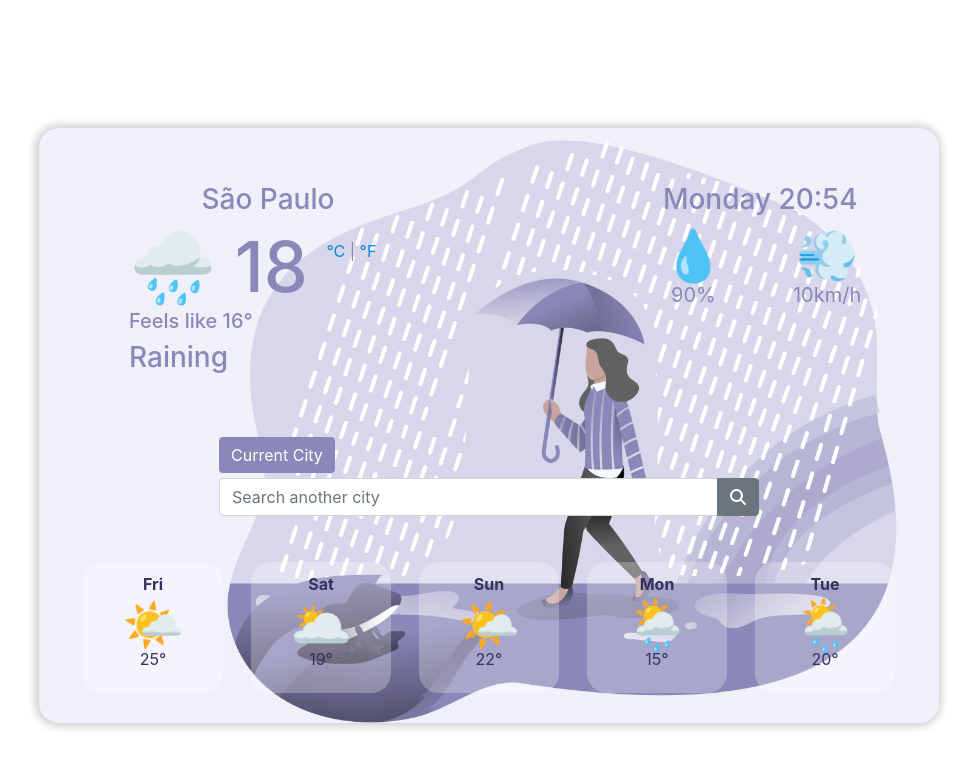
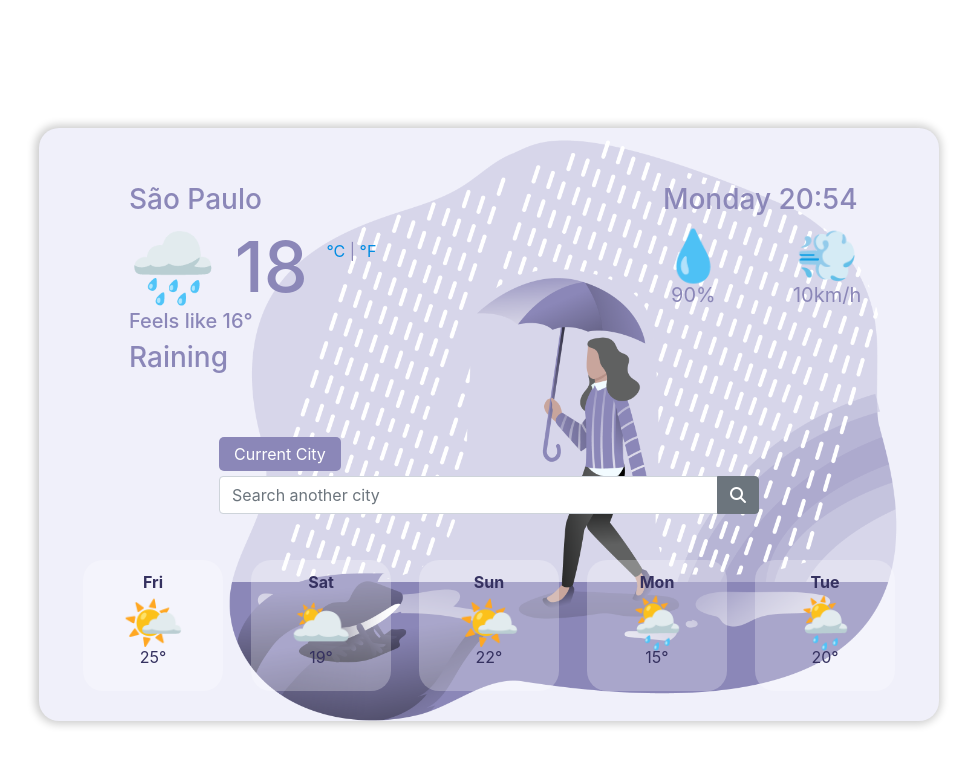
Before and after one commit to ami-onodera/weather-forecast, a plain HTML site: page index.html in a window 1280 px wide. Shown: the whole page, without its empty margins (151-1126 px from the left). Drawn offline with nearby package versions, Linux system fonts and the light colour scheme.

Commit message:
button improved

```diff
--- a/index.html
+++ b/index.html
@@ -62,7 +62,7 @@
           <button
             type="button"
             id="current-city-button"
-            class="btn btn-primary"
+            class="current-city-button"
           >
             Current City
           </button>
--- a/src/styles.css
+++ b/src/styles.css
@@ -69,11 +69,14 @@ h1 {
   margin-left: 20%;
 }
 
-#current-city-button {
+.current-city-button {
   margin-left: 20%;
   margin-bottom: 5px;
   background-color: #8b87b8;
+  padding: 5px 15px;
   border: none;
+  border-radius: 5px;
+  color: white;
 }
 
 #big-emoji {
@@ -83,7 +86,6 @@ h1 {
 
 #current-city {
   display: block;
-  margin-left: 20%;
 }
 
 .stats {
```
